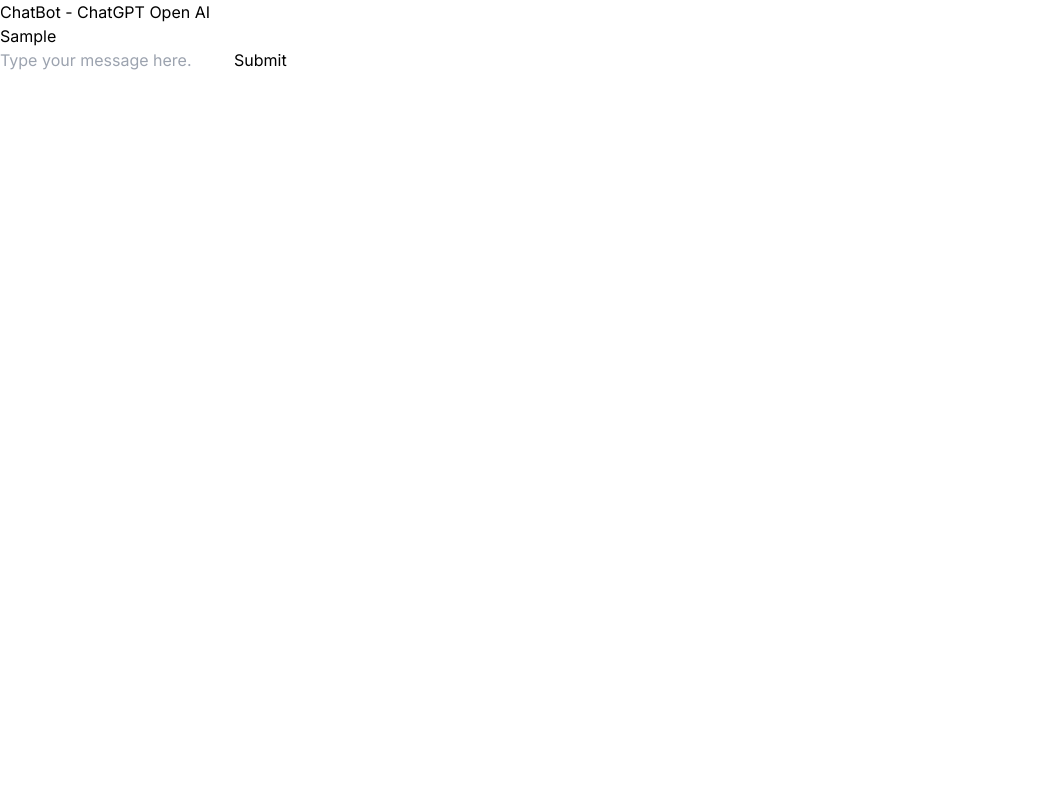
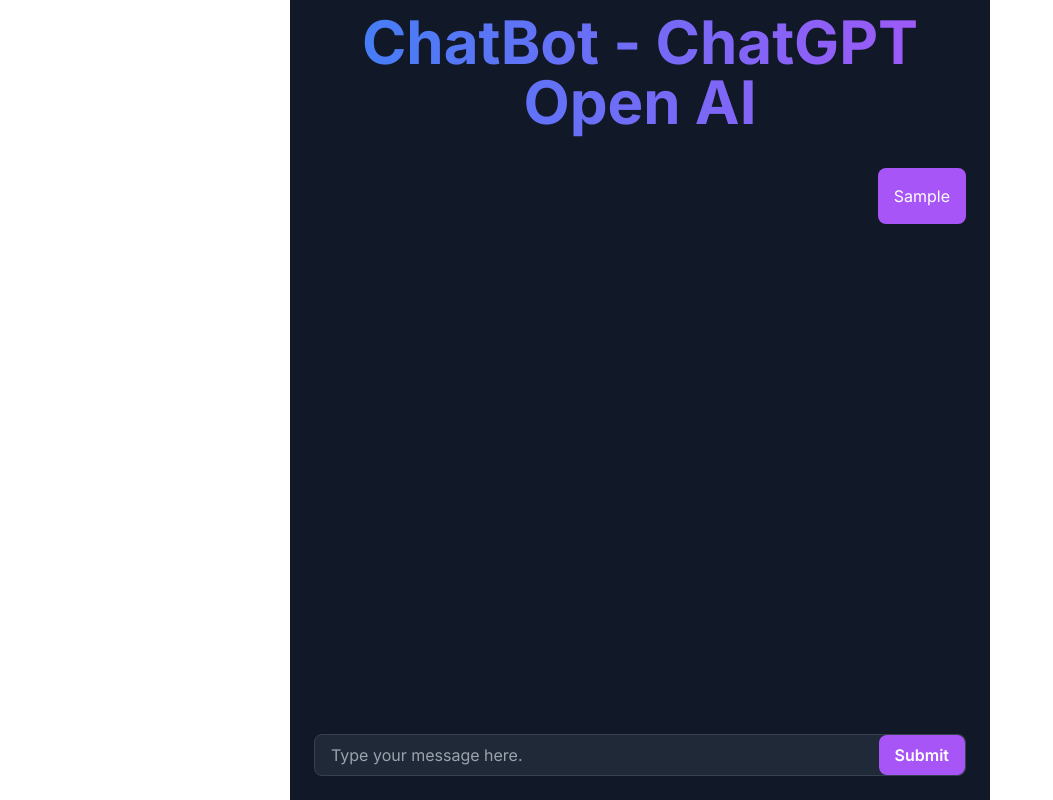
Before and after one commit to veronicaarojas/chatbot-app, a Next.js app: page / in a window 1280 px wide. Both pictures are taken after typing "Sample" into the empty fields and a click on the button "Submit". Shown: the whole page, without its empty margins (0-1053 px from the left). Built offline with nearby package versions, Linux system fonts and the light colour scheme; no server answers.

Commit message:
add styling

```diff
--- /dev/null
+++ b/src/app/components/TypingAnimation.jsx
@@ -0,0 +1,9 @@
+import React from 'react'
+
+function TypingAnimation() {
+  return (
+    <div>TypingAnimation</div>
+  )
+}
+
+export default TypingAnimation
--- a/src/app/page.js
+++ b/src/app/page.js
@@ -52,21 +52,43 @@
 
   return (
     <>
-    <div>
+    <div className='container mx-auto max-w-[700px]'>
+      <div className='flex flex-col h-screen bg-gray-900'>
 
-    <h1>ChatBot - ChatGPT Open AI</h1>
+    <h1 className='bg-gradient-to-r from-blue-500 to-purple-500 text-transparent bg-clip-text text-center py-3 font-bold text-6xl'>ChatBot - ChatGPT Open AI</h1>
+    <div className='flex-grow p-6'>
+      <div className='flex flex-col space-y-4'>
 
-    {chatLog.map((chat, index) =>
-    <div key={index}>{chat.message}</div>)}
+      {chatLog.map((message, index) =>
+      <div key={index}
+      className={`flex ${message.type === 'user' ? 'justify-end' : 'justify-start'}`}>
+        <div className={`${message.type === 'user' ? 'bg-purple-500' : 'bg-gray-800'} rounded-lg
+        p-4 text-white max-w-sm`}>
+        {message.message}
+        </div>
 
-    <form onSubmit={handleSubmit}>
+        </div>)}
+
+      </div>
+
+    </div>
+
+
+
+    <form onSubmit={handleSubmit} className='flex-none p-6'>
+      <div className='flex rounded-lg border border-gray-700 bg-gray-800'>
       <input
+      className='flex-grow px-4 py-2 bg-transparent text-white focus:outline-none'
       type="text"
       placeholder='Type your message here.'
       value={userInput}
       onChange={(e) => setUserInput(e.target.value)}/>
-      <button>Submit</button>
+      <button
+      className='bg-purple-500 rounded-lg px-4 py-2 text-white font-semibold focus:outline-none hover:bg-purple-600 transition-colors duration-300'>
+        Submit</button>
+      </div>
     </form>
+    </div>
     </div>
 
 
```
